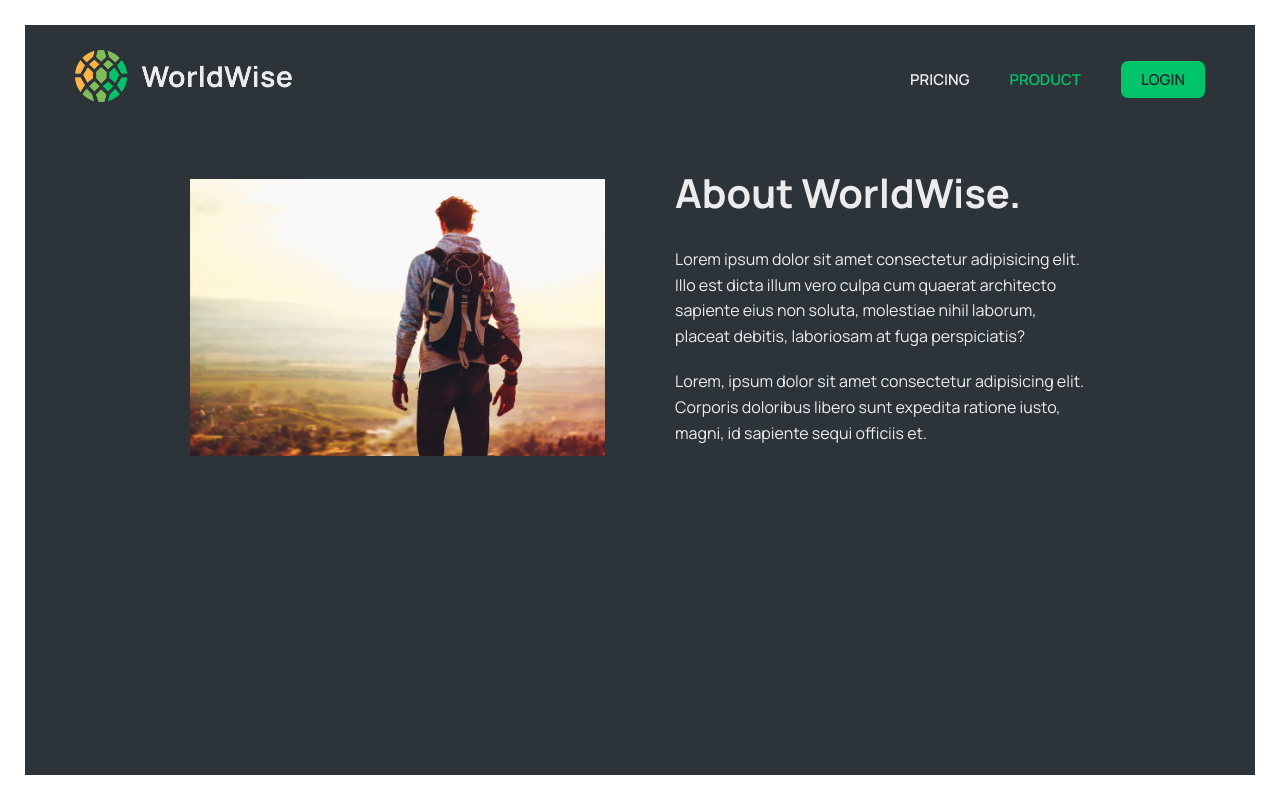
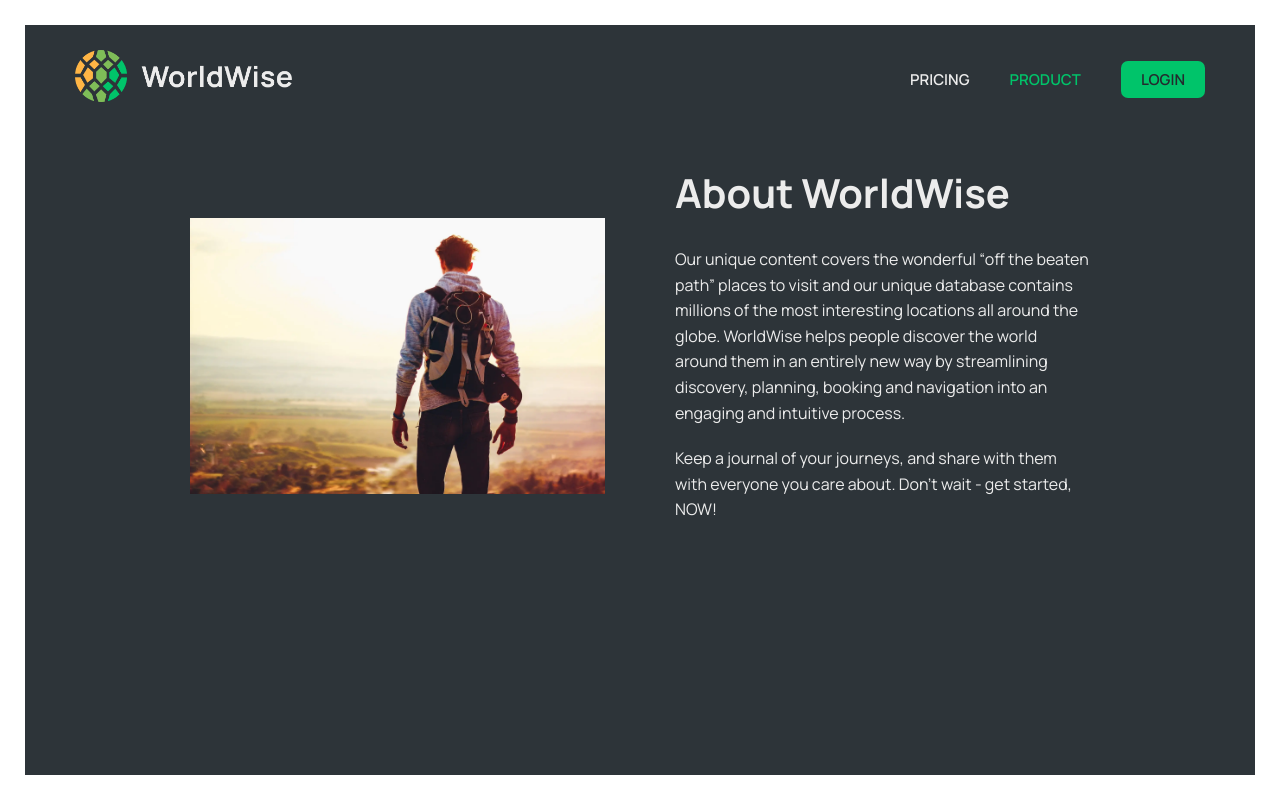
Before and after one commit to dan-chui/worldly, a React (Vite) app: page /product in a window 1280 px wide. Built offline with nearby package versions, Linux system fonts and the light colour scheme; data requests are answered from the project's data file.

Commit message:
edit text in Pricing & Product

```diff
--- a/src/pages/Pricing.jsx
+++ b/src/pages/Pricing.jsx
@@ -11,12 +11,12 @@ export default function Product() {
           <h2>
             Simple pricing.
             <br />
-            Just $9/month.
+            Just $5/month.
           </h2>
           <p>
-            Lorem ipsum dolor, sit amet consectetur adipisicing elit. Vitae vel
-            labore mollitia iusto. Recusandae quos provident, laboriosam fugit
-            voluptatem iste.
+            Test run the best features of WorldWise for free! Eligible users
+            will get exclusive access to all the tools needed to memorialize
+            past adventures, and plan for your next journey.
           </p>
         </div>
         <img src="img2.webp" alt="hot air balloons" />
--- a/src/pages/Product.jsx
+++ b/src/pages/Product.jsx
@@ -8,17 +8,18 @@ export default function Product() {
       <section>
         <img src="img1.webp" alt="person on a mountaintop" />
         <div>
-          <h2>About WorldWise.</h2>
+          <h2>About WorldWise</h2>
           <p>
-            Lorem ipsum dolor sit amet consectetur adipisicing elit. Illo est
-            dicta illum vero culpa cum quaerat architecto sapiente eius non
-            soluta, molestiae nihil laborum, placeat debitis, laboriosam at fuga
-            perspiciatis?
+            Our unique content covers the wonderful “off the beaten path” places
+            to visit and our unique database contains millions of the most
+            interesting locations all around the globe. WorldWise helps people
+            discover the world around them in an entirely new way by
+            streamlining discovery, planning, booking and navigation into an
+            engaging and intuitive process.
           </p>
           <p>
-            Lorem, ipsum dolor sit amet consectetur adipisicing elit. Corporis
-            doloribus libero sunt expedita ratione iusto, magni, id sapiente
-            sequi officiis et.
+            Keep a journal of your journeys, and share with them with everyone
+            you care about. Don't wait - get started, NOW!
           </p>
         </div>
       </section>
```
